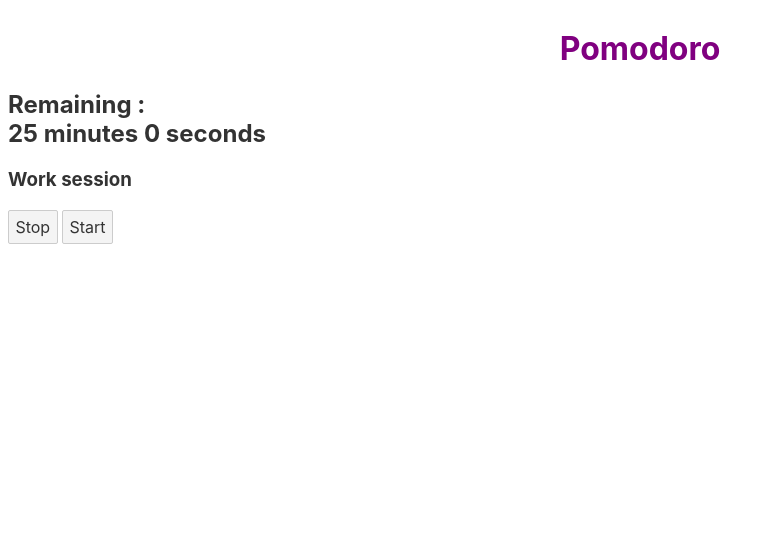
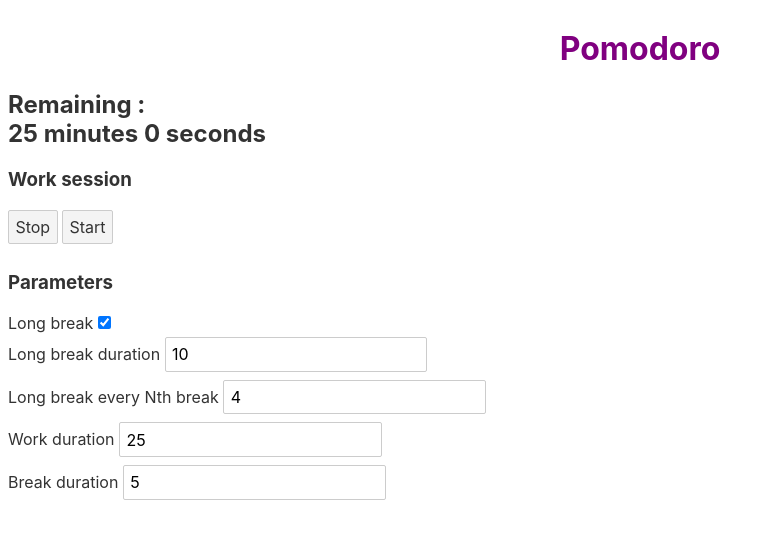
Before and after one commit to Nilmanduil/SveltePomodoro, a Svelte app: page / in a window 1280 px wide. Shown: the top 538 px of the page, without its empty margins (0-775 px from the left). Built offline with nearby package versions, Linux system fonts and the light colour scheme.

Commit message:
Parameters form

```diff
--- a/src/App.svelte
+++ b/src/App.svelte
@@ -1,5 +1,7 @@
 <script>
-	import Timer from "./Timer.svelte";
+	import Timer from "./components/Timer.svelte";
+	import ParametersForm from "./components/ParametersForm.svelte";
+
 	export let name;
 
 	function handleSessionEnd(event) {
@@ -16,4 +18,5 @@
 </style>
 
 <h1>{name}</h1>
-<Timer on:sessionEnd={handleSessionEnd}/>
+<Timer on:sessionEnd={handleSessionEnd} />
+<ParametersForm />
--- /dev/null
+++ b/src/components/ParametersForm.svelte
@@ -0,0 +1,70 @@
+<script>
+    import { params } from "../shared/parametersStore";
+
+    const defaultValues = {
+        longBreak: true,
+        longBreakDuration: 10,
+        breakDuration: 5,
+        workDuration: 25,
+        longBreakEveryNthBreak: 4
+    };
+    let values = defaultValues;
+
+    function handleInput() {
+        params.set(values);
+    }
+</script>
+
+<style>
+    .inline {
+        display: inline;
+    }
+</style>
+
+<h3>Parameters</h3>
+<form>
+    <div>
+        <label for="longBreak" class="inline">Long break</label>
+        <input type="checkbox"
+               id="longBreak"
+               name="longBreak"
+               bind:checked={values.longBreak}
+               on:change={handleInput} />
+    </div>
+    <div>
+        <label for="longBreakDuration" class="inline">Long break duration</label>
+        <input type="number"
+               min="0"
+               id="longBreakDuration"
+               name="longBreakDuration"
+               bind:value={values.longBreakDuration}
+               on:change={handleInput}/>
+    </div>
+    <div>
+        <label for="longBreakEveryNthBreak" class="inline">Long break every Nth break</label>
+        <input type="number"
+               min="0"
+               id="longBreakEveryNthBreak"
+               name="longBreakEveryNthBreak"
+               bind:value={values.longBreakEveryNthBreak}
+               on:change={handleInput}/>
+    </div>
+    <div>
+        <label for="workDuration" class="inline">Work duration</label>
+        <input type="number"
+               min="0"
+               id="workDuration"
+               name="workDuration"
+               bind:value={values.workDuration}
+               on:change={handleInput}/>
+    </div>
+    <div>
+        <label for="breakDuration" class="inline">Break duration</label>
+        <input type="number"
+               min="0"
+               id="breakDuration"
+               name="breakDuration"
+               bind:value={values.breakDuration}
+               on:change={handleInput}/>
+    </div>
+</form>
--- a/src/Timer.svelte
+++ b/src/components/Timer.svelte
@@ -1,9 +1,10 @@
 <script>
     import { createEventDispatcher } from 'svelte';
+    import { params } from '../shared/parametersStore';
 
     const SECONDS_IN_MINUTES = 60;
-    export let workDuration = 25 * SECONDS_IN_MINUTES; // Duration of a work session in seconds
-    export let breakDuration = 5 * SECONDS_IN_MINUTES; // Duration of a break session in seconds
+    let workDuration = 25 * SECONDS_IN_MINUTES; // Duration of a work session in seconds
+    let breakDuration = 5 * SECONDS_IN_MINUTES; // Duration of a break session in seconds
 
     let isTimerPaused = true;
 
@@ -15,6 +16,11 @@
     let remainingTime = workDuration;
 
     let dispatch = createEventDispatcher();
+
+    params.subscribe((paramsValues) => {
+       console.info({ paramsValues });
+       resetTimer();
+    });
 
     function resetTimer() {
         isTimerPaused = true;
--- /dev/null
+++ b/src/shared/parametersStore.js
@@ -0,0 +1,9 @@
+import { writable } from 'svelte/store';
+
+export const params = writable({
+    longBreak: true,
+    longBreakDuration: 10,
+    breakDuration: 5,
+    workDuration: 25,
+    longBreakEveryNthBreak: 4
+});
```
